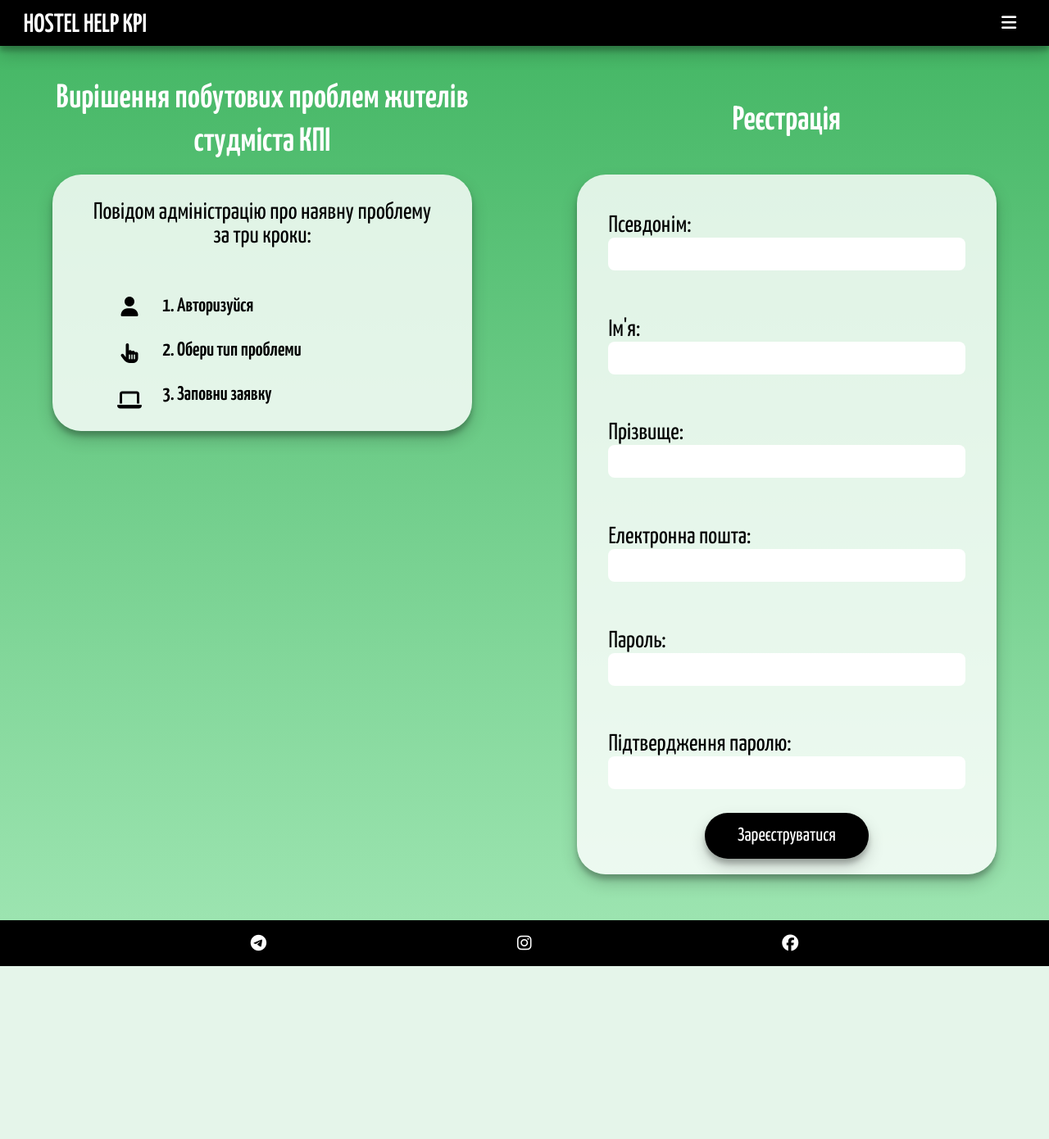
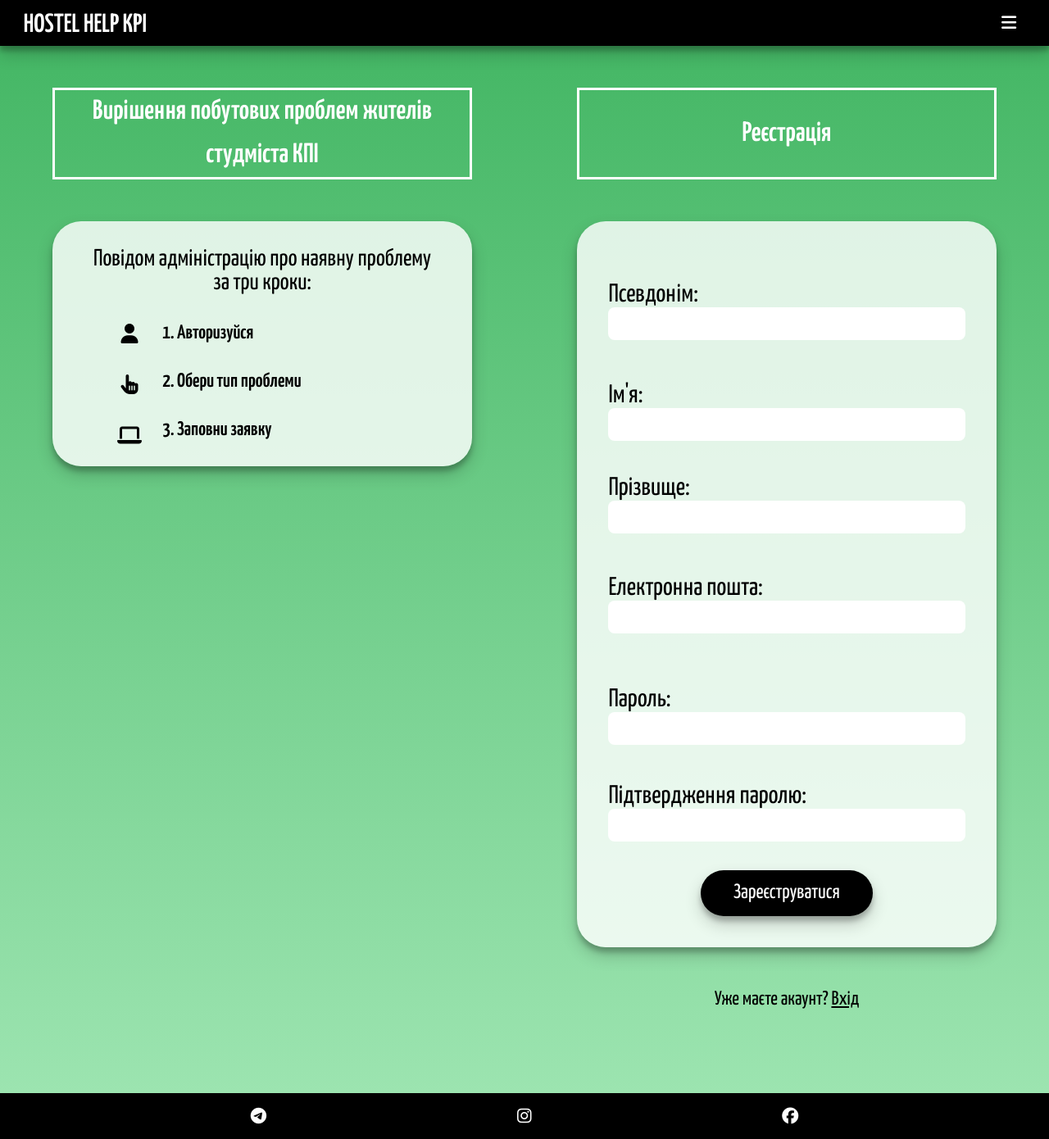
Before and after one commit to qsevenn/hostel-help, a Django app: page /register/ in a window 1280 px wide. Shown: the whole page at 82% size. Before the commit the page ends 1179 px from the top, so only its background shows below. Run offline with Django 4.2, Linux system fonts and the light colour scheme; some libraries are stand-ins or nearby versions.

Commit message:
трохи виправив, але not enough

```diff
--- a/static/css/style.css
+++ b/static/css/style.css
@@ -1,3 +1,4 @@
+/*general start*/
 html, body {
     height: 100%;
     margin: 0;
@@ -6,6 +7,16 @@ html, body {
 :root {
     --main-height: 3.5rem;
     --main-block-bg: rgba(255, 255, 255, 0.82);
+    --margin-or-padding: 8%;
+    --box-shadow: rgba(0, 0, 0, 0.19) 0 10px 20px, rgba(0, 0, 0, 0.23) 0 6px 6px;
+}
+
+small {
+    color: red;
+}
+
+button {
+    cursor: pointer;
 }
 
 * {
@@ -25,6 +36,8 @@ a {
 footer a, nav a, .enter-button {
     text-decoration: none;
 }
+/*general end*/
+
 
 header, footer {
     background: #000000;
@@ -41,10 +54,7 @@ header {
     top: 0;
     justify-content: space-between;
     padding: 0 5%;
-}
-
-header, nav, .main-block, .enter-button {
-    box-shadow: rgba(0, 0, 0, 0.19) 0 10px 20px, rgba(0, 0, 0, 0.23) 0 6px 6px;
+    box-shadow: var(--box-shadow);
 }
 
 .site-title {
@@ -52,9 +62,10 @@ header, nav, .main-block, .enter-button {
     padding-top: 0.25rem;
     margin: 0;
     font-weight: bold;
-    color: #FFF;
+    color: #ffffff;
 }
 
+/*menu button start*/
 #menu-button {
     vertical-align: middle;
     font-size: 130%;
@@ -74,6 +85,7 @@ header, nav, .main-block, .enter-button {
 #menu-button:hover, #menu-button:focus {
     background: #ffffff36;
 }
+/*menu button end*/
 
 .show {
     display: block;
@@ -88,6 +100,7 @@ nav {
     background-color: #ffffff;
     text-align: center;
     width: 100vw;
+    box-shadow: var(--box-shadow);
 }
 
 nav a {
@@ -103,13 +116,13 @@ nav a {
 main {
     font-size: 1.5rem;
     text-align: center;
-    padding: var(--main-height) 0 10%;
+    padding: var(--main-height) 0 var(--margin-or-padding);
     background: linear-gradient(#41B562, #9CE4B0);
     flex: 1 0 auto;
 }
 
-main > * {
-    margin: 10% auto 0;
+main > *, .left > *, .right > * {
+    margin: var(--margin-or-padding) auto 0;
     width: 88%;
 }
 
@@ -118,15 +131,18 @@ main > * {
     background: var(--main-block-bg);
     border-radius: 35px;
     max-width: 32rem;
+    box-shadow: var(--box-shadow);
 }
 
-
 h1, h2 {
+    font-size: 175%;
+    max-width: 32rem;
     color: #ffffff;
     display: inline-block;
+    border: solid;
 }
 
-.instruction {
+.instruction, form {
     padding: 2rem 1rem;
 }
 
@@ -142,7 +158,7 @@ h1, h2 {
 }
 
 .icons-block, .instruction ol {
-    margin: 8% 0 0;
+    margin: 0;
 }
 
 .icons-block {
@@ -155,16 +171,13 @@ h1, h2 {
     width: 90%;
 }
 
-
 .instruction ol li, .icons-block i {
-    margin-top: 30px;
+    margin-top: 35px;
     text-align: left;
     font-weight: bold;
 }
 
-button {
-    cursor: pointer;
-}
+
 
 .right {
     width: 100%;
@@ -188,7 +201,6 @@ form {
     text-align: start;
     font-size: 130%;
     padding: 6% 6%;
-    margin-top: 6%;
 }
 
 input, textarea, select {
@@ -204,6 +216,10 @@ input, textarea, select, .enter-button, optgroup {
     padding: 0.6rem;
 }
 
+form p {
+    margin: var(--margin-or-padding) 0;
+}
+
 input, select {
     width: 100%;
     height: 2.5rem;
@@ -214,6 +230,7 @@ input:focus, textarea:focus {
 }
 
 textarea {
+    height: 12rem;
     width: 100%;
     resize: none;
 }
@@ -229,6 +246,7 @@ textarea {
     color: #ffffff;
     background: #000000;
     margin: 0 auto;
+    box-shadow: var(--box-shadow);
 }
 
 a.enter-button {
@@ -254,21 +272,33 @@ main div .report{
 /* для зручності */
 
 @media screen and (min-width: 540px) {
+    :root {
+        var(--margin-or-padding): 4%;
+    }
+
     header {
         padding: 0 1.8rem;
     }
-
-    main > * {
-        margin: 5% auto 0;
-    }
 }
 
-@media screen and (min-width: 1000px) {
+@media screen and (min-width: 768px) {
+    :root {
+        var(--margin-or-padding): 2%;
+    }
+
+    .left, .right {
+        display: inline-block;
+        width: 50%;
+    }
+
+    .left {
+        float: left;
+    }
+
     h1, h2 {
-        height: calc(var(--main-height) + 50px);
-        max-width: 32rem;
-        font-size: 170%;
-        margin: 6% auto 2%;
+        width: 88%;
+        height: calc(var(--main-height) * 2);
+        font-size: 140%;
     }
 
     h1 {
@@ -279,28 +309,10 @@ main div .report{
         line-height: calc(var(--main-height) + 50px);
     }
 
-    .instruction {
-        margin-top: 0;
-    }
+}
 
-
-    .left, .right {
-        display: inline-block;
-        width: 50%;
-        margin-bottom: 0;
-    }
-
-    main {
-        padding-bottom: var(--main-height);
-    }
-
-    .left {
-        float: left;
-    }
-
-    form {
-        font-size: 120%;
-        padding: 3% 6%;
-        margin: 0;
+@media screen and (min-width: 1000px) {
+    :root {
+        var(--margin-or-padding): 1%;
     }
 }
--- a/templates/base.html
+++ b/templates/base.html
@@ -36,7 +36,7 @@
                 class="fa-sr-only">Telegram</span></a>
         <a href="https://www.instagram.com/sr_kpi/" target="_blank" class="fa-brands fa-instagram"><span
                 class="fa-sr-only">Instagram</span></a>
-        <a href="#" target="_blank" class="fa-brands fa-facebook"><span
+        <a href="https://www.facebook.com/srkpi" target="_blank" class="fa-brands fa-facebook"><span
                 class="fa-sr-only">Facebook</span></a>
     </footer>
 </body>
--- a/templates/index.html
+++ b/templates/index.html
@@ -29,7 +29,7 @@
 {% else %}
     <div class="alert alert-success" role="alert">
         <a href="{% url 'login' %}" class="enter-button">Вхід</a>
-        <p>Вперше тут?
+        <p>Уперше тут?
             <a href="{% url 'register' %}">Реєстрація</a>
         </p>
     </div>
--- a/templates/login.html
+++ b/templates/login.html
@@ -33,14 +33,14 @@
                 <p>{{ field.label }}: {{ field }}</p>
 
                 {% for error in field.errors %}
-                    <small style="color: red">{{ error }}</small><br>
+                    <small>{{ error }}</small><br>
                 {% endfor %}
 
             {% endfor %}
             <button type="submit" class="enter-button">Вхід</button>
         </form>
         <p><a href="{% url 'password_reset' %}">Забули пароль?</a></p>
-        <p>Вперше тут?
+        <p>Уперше тут?
             <a href="{% url 'register' %}">Реєстрація</a>
         </p>
     </div>
--- a/templates/register.html
+++ b/templates/register.html
@@ -30,12 +30,15 @@
             <p>{{ field.label }}: {{ field }}</p>
 
             {% for error in field.errors %}
-                <small style="color: red">{{ error }}</small><br>
+                <small>{{ error }}</small><br>
             {% endfor %}
 
         </div>
     {% endfor %}
     <button type="submit" class="enter-button">Зареєструватися</button>
 </form>
+    <p>Уже маєте акаунт?
+        <a href="{% url 'login' %}">Вхід</a>
+    </p>
     </div>
 {% endblock %}
--- a/templates/report-problem.html
+++ b/templates/report-problem.html
@@ -4,7 +4,7 @@
 
 {% block content %}
     <h1>Повідомити про проблему</h1>
-   <form action="" method="POST">
+    <form action="" method="POST">
         {% csrf_token %}
         {% for field in form %}
         <div>
```
Also changed, not shown: templates/reply.html (+6 -3 lines).
